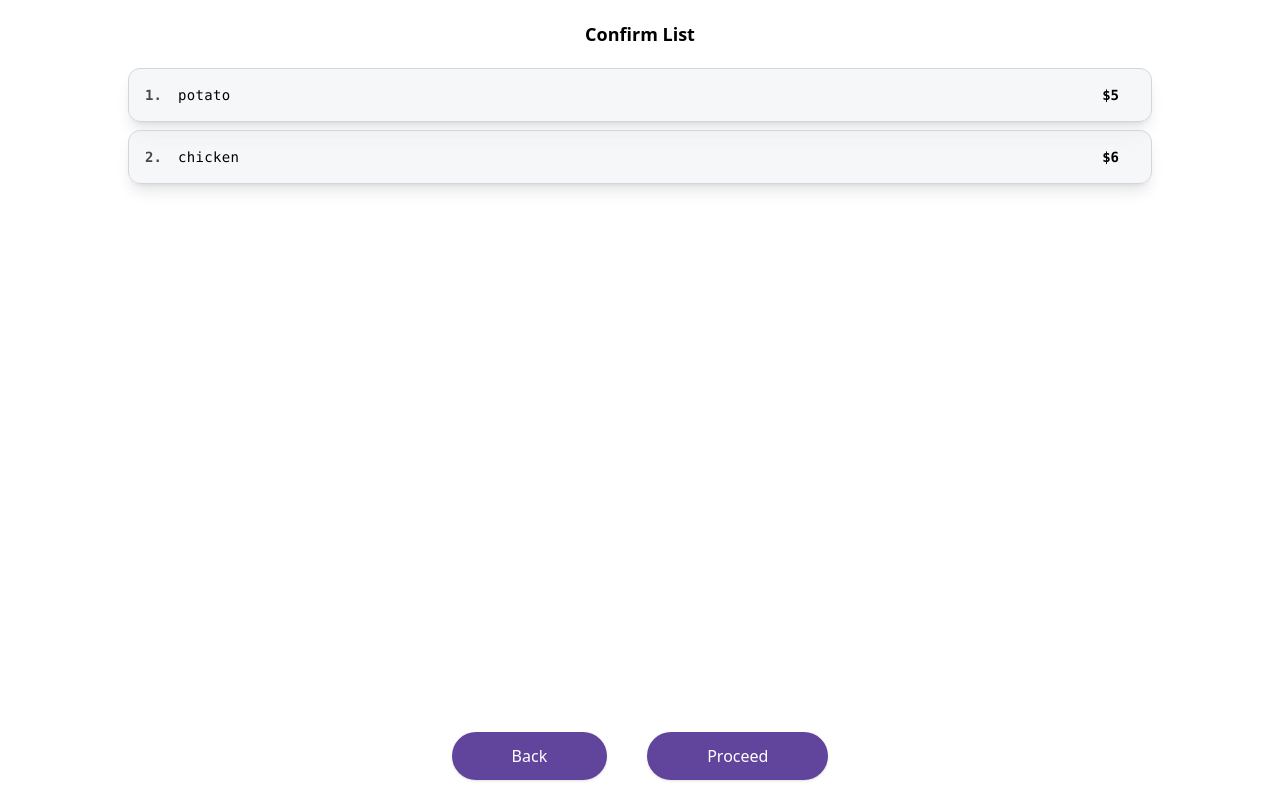
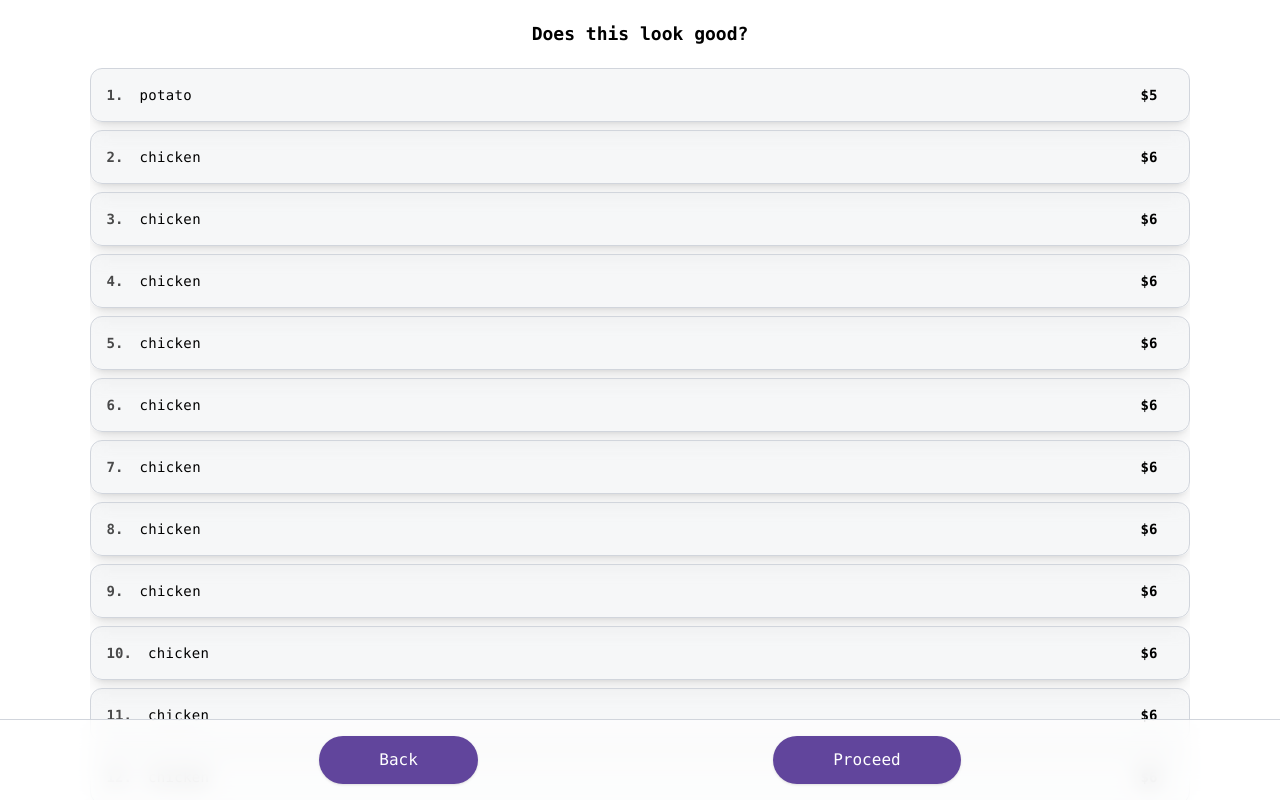
Before and after one commit to eugeneh1217/splab_cont, a React (Vite) app in the folder frontend/: page /confirm-upload in a window 1280 px wide. Built offline with nearby package versions, Linux system fonts and the light colour scheme.

Commit message:
fixed confirm upload

```diff
--- a/frontend/src/integrals/ConfirmUpload.jsx
+++ b/frontend/src/integrals/ConfirmUpload.jsx
@@ -4,26 +4,64 @@ import BillItem from "../components/BillItem";
 import { useNavigate } from "react-router-dom";
 
 function ConfirmUpload() {
-  const [items, setItems] = useState([{'name': 'potato', 'price': 5}, {'name': 'chicken', 'price': 6}])
+  const [items, setItems] = useState([
+    { name: "potato", price: 5 },
+    { name: "chicken", price: 6 },
+    { name: "chicken", price: 6 },
+    { name: "chicken", price: 6 },
+    { name: "chicken", price: 6 },
+    { name: "chicken", price: 6 },
+    { name: "chicken", price: 6 },
+    { name: "chicken", price: 6 },
+    { name: "chicken", price: 6 },
+    { name: "chicken", price: 6 },
+    { name: "chicken", price: 6 },
+    { name: "chicken", price: 6 },
+    { name: "chicken", price: 6 },
+    { name: "chicken", price: 6 },
+    { name: "chicken", price: 6 },
+    { name: "chicken", price: 6 },
+    { name: "chicken", price: 6 },
+    { name: "chicken", price: 6 },
+  ]);
   const navigate = useNavigate();
 
   return (
-    <div className="relative h-full flex flex-col items-center">
-      <h1 className="m-5 text-lg font-bold">Confirm List</h1>
-      <div className="w-[80%] flex flex-col gap-2">
-        {items ? (items.map((item, index) => (
-            <BillItem key={index} index={index+1} name={item.name} price={item.price} checkboxDisabled/>
-          ))) : (
-            <h1 className="text-lg font-bold">Items were unable to be recognized... try again!</h1>
-          )
-        }
+    <div className="relative h-screen flex flex-col items-center font-mono bg-white">
+      <h1 className="m-5 text-lg font-bold">Does this look good?</h1>
+      <div className="flex-1 overflow-y-auto w-[86%] scrollnone flex flex-col gap-2 pb-24">
+        {items ? (
+          items.map((item, index) => (
+            <BillItem
+              key={index}
+              index={index + 1}
+              name={item.name}
+              price={item.price}
+              checkboxDisabled
+            />
+          ))
+        ) : (
+          <h1 className="text-lg font-bold">
+            Items were unable to be recognized... try again!
+          </h1>
+        )}
       </div>
-      <div className="absolute bottom-5 flex flex-row gap-10">
-        <button onClick={() => navigate("/upload")} className="px-15 py-3 bg-[var(--primary)] text-white rounded-full shadow transition">Back</button>
-        <button onClick={() => navigate("/get-link")} className="px-15 py-3 bg-[var(--primary)] text-white rounded-full shadow transition">Proceed</button>
+      <div className="fixed bottom-0 flex justify-evenly px-6 py-4 shadow-xl items-center bg-white/70 backdrop-blur-md border-t border-gray-300 w-full">
+        <button
+          onClick={() => navigate("/upload")}
+          className="px-15 py-3 bg-[var(--primary)] text-white rounded-full shadow transition"
+        >
+          Back
+        </button>
+        <button
+          onClick={() => navigate("/get-link")}
+          className="px-15 py-3 bg-[var(--primary)] text-white rounded-full shadow transition"
+        >
+          Proceed
+        </button>
       </div>
     </div>
-  )
+  );
 }
 
 export default ConfirmUpload;
```
